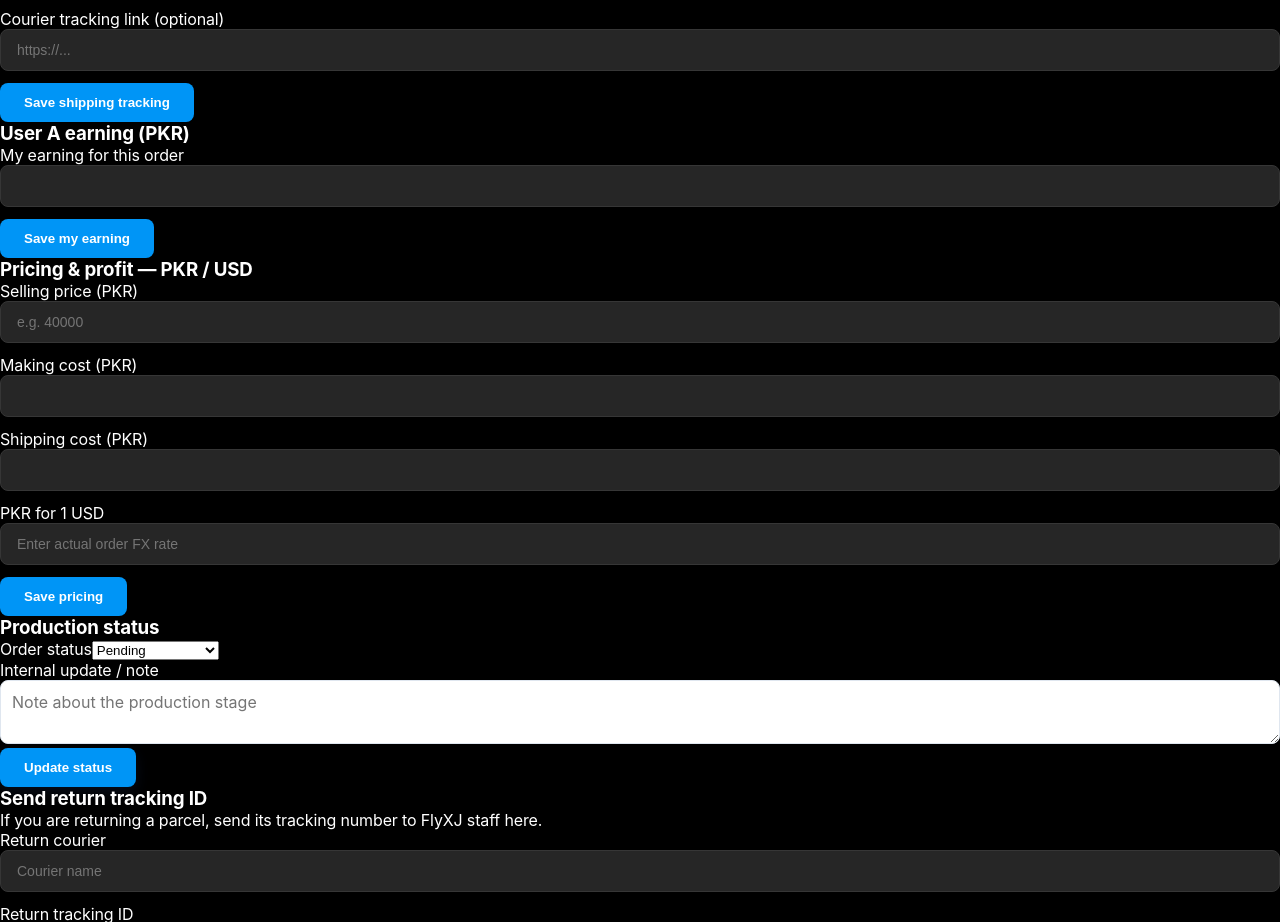
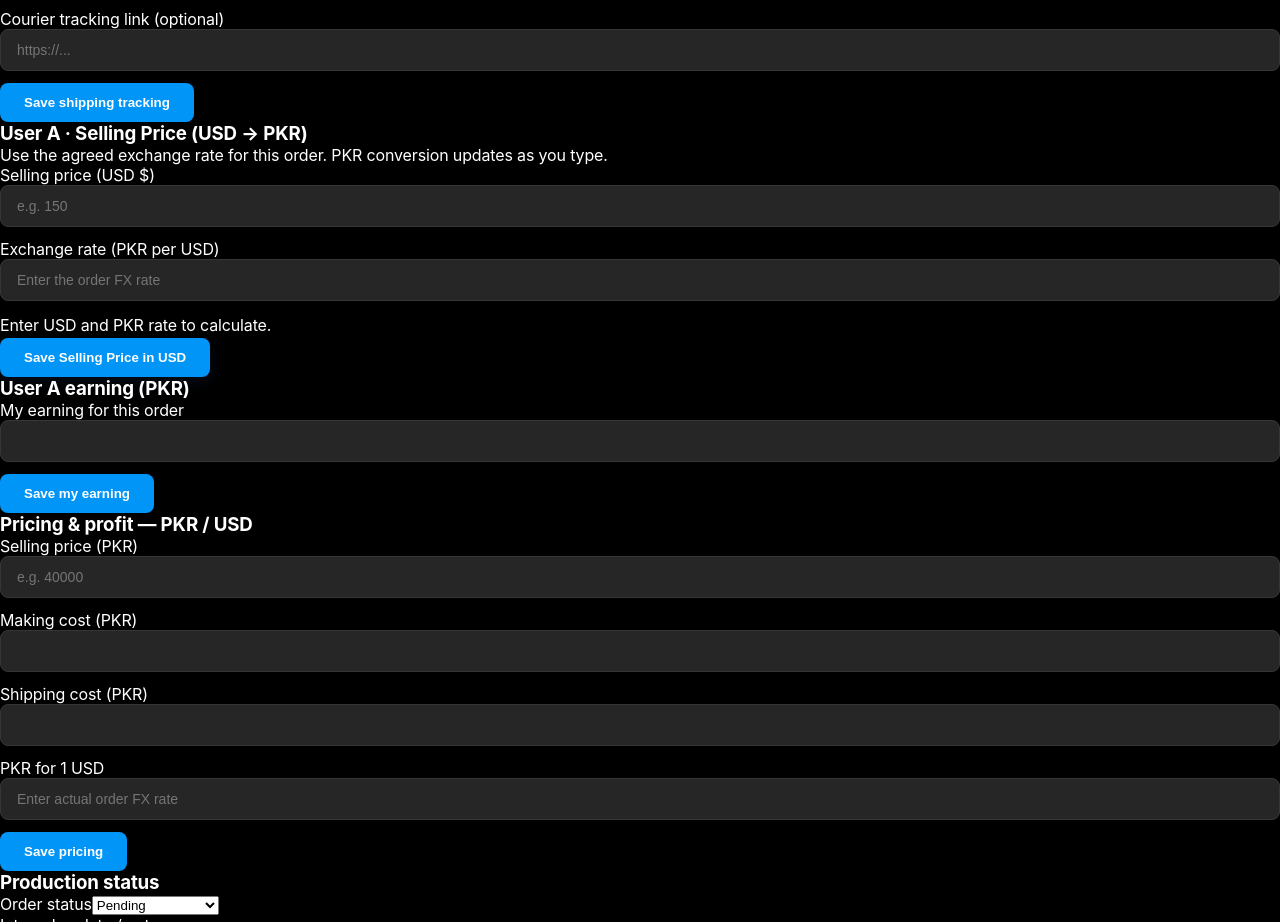
Before and after one commit to jamshedrajputt-debug/pro-chatting, a website: page flyxj-server/v3/index.html in a window 1280 px wide. Shown: the part 5588-6510 px from the top of the page. Drawn offline with Linux system fonts and the light colour scheme; files that its build step writes are made by us from their sources; no server answers.

Commit message:
Desktop dashboard: add User A selling-price USD entry, manual order FX and live PKR preview to all existing/new order details

```diff
--- a/flyxj-server/v3/index.html
+++ b/flyxj-server/v3/index.html
@@ -11,7 +11,7 @@
 <link rel="stylesheet" href="/assets/order-actions.css?v=edit-delete-wa-2">
 <link rel="stylesheet" href="/assets/v6-professional.css?v=flyxj-v6-20261123">
 <link rel="stylesheet" href="/assets/v8-experience.css?v=flyxj-v8-20261124">
-<script defer src="/assets/app.js?v=flyxj-v8-mobile-shipping-finance-20261124"></script>
+<script defer src="/assets/app.js?v=flyxj-usera-usd-20261124"></script>
 <script defer src="/assets/android-update.js?v=flyxj-v5-webview-fallback"></script>
 <script defer src="/assets/share-files.js?v=flyxj-android-v8-all-photos"></script>
 <script defer src="/assets/order-actions.js?v=manual-file-share-20261122"></script>
@@ -129,7 +129,19 @@
     <div class="detail-section"><h3>Finished dress gallery</h3><div class="photo-gallery" id="finishedGallery"></div><form class="staff-only hidden" id="finishedForm"><label>Upload completed dress photo (staff)</label><input type="file" id="finishedPhoto" accept="image/jpeg,image/png,image/webp" required><button type="submit" class="btn btn-soft">Upload photo</button></form></div>
     <div class="detail-section"><h3>Design approval</h3><div class="tracking-box" id="approvalInfo"></div><form class="staff-only hidden" id="requestApprovalForm"><textarea id="approvalRequestNote" rows="2" maxlength="1000" placeholder="Details to approve"></textarea><button type="submit" class="btn btn-soft">Request customer approval</button></form><form class="customer-only hidden" id="approvalDecisionForm"><textarea id="approvalDecisionNote" rows="2" maxlength="1000" placeholder="Optional approval comments"></textarea><div class="field-grid"><button type="button" class="btn btn-primary" id="approveDesign">✓ Approve design</button><button type="button" class="btn btn-soft" id="requestChanges">Request changes</button></div></form></div>
     <div class="detail-section"><h3>Shipping & tracking</h3><div id="shippingInfo" class="tracking-box"></div><form id="shippingForm" class="staff-only hidden"><div class="field-grid"><div class="field"><label>Courier</label><input id="shippingCourier" maxlength="100" placeholder="DHL / Royal Mail"></div><div class="field"><label>Tracking ID</label><input id="shippingId" maxlength="120" placeholder="Tracking number"></div><div class="field"><label>Pieces shipped</label><input id="shippingPieces" type="number" min="0" step="1" placeholder="0"></div></div><div class="field"><label>Courier tracking link (optional)</label><input type="url" id="shippingUrl" placeholder="https://..."></div><button class="btn btn-soft" type="submit">Save shipping tracking</button></form></div>
-    <div class="detail-section customer-only hidden" id="earningSection"><h3>User A earning (PKR)</h3><form id="earningForm"><div class="field"><label for="customerEarningEdit">My earning for this order</label><input type="number" min="0" max="1000000000" step="0.01" id="customerEarningEdit" required></div><button class="btn btn-soft" type="submit">Save my earning</button></form></div>
+    <div class="detail-section customer-only hidden" id="customerSellingSection">
+<h3>User A · Selling Price (USD → PKR)</h3>
+<p class="muted tiny">Use the agreed exchange rate for this order. PKR conversion updates as you type.</p>
+<form id="customerSellingForm">
+<div class="field-grid">
+<div class="field"><label for="customerSellingUsd">Selling price (USD $)</label><input type="number" min="0.01" max="10000000" step="0.01" id="customerSellingUsd" inputmode="decimal" required placeholder="e.g. 150"></div>
+<div class="field"><label for="customerSellingRate">Exchange rate (PKR per USD)</label><input type="number" min="0.0001" max="1000000" step="0.0001" id="customerSellingRate" inputmode="decimal" required placeholder="Enter the order FX rate"></div>
+</div>
+<div id="customerSellingPkr" class="tracking-box" aria-live="polite">Enter USD and PKR rate to calculate.</div>
+<button class="btn btn-primary" type="submit">Save Selling Price in USD</button>
+</form>
+</div>
+<div class="detail-section customer-only hidden" id="earningSection"><h3>User A earning (PKR)</h3><form id="earningForm"><div class="field"><label for="customerEarningEdit">My earning for this order</label><input type="number" min="0" max="1000000000" step="0.01" id="customerEarningEdit" required></div><button class="btn btn-soft" type="submit">Save my earning</button></form></div>
     <div class="detail-section"><h3>Pricing & profit — PKR / USD</h3><div id="detailFinanceView" class="tracking-box"></div>
       <form class="staff-only hidden" id="financeForm"><div class="field-grid"><div class="field"><label>Selling price (PKR)</label><input id="salePkr" type="number" min="0.01" step="0.01" placeholder="e.g. 40000" required></div><div class="field"><label>Making cost (PKR)</label><input id="makingPkr" type="number" min="0" step="0.01" required></div></div><div class="field-grid"><div class="field"><label>Shipping cost (PKR)</label><input id="shippingPkr" type="number" min="0" step="0.01" required></div><div class="field"><label>PKR for 1 USD</label><input id="usdRate" type="number" min="0.01" step="0.01" placeholder="Enter actual order FX rate" required></div></div><button type="submit" class="btn btn-soft">Save pricing</button></form></div>
     <div class="detail-section staff-only hidden" id="staffSection"><h3>Production status</h3><form id="statusForm"><div class="field"><label>Order status</label><select id="detailStatusSelect"><option value="pending">Pending</option><option value="awaiting_approval">Awaiting approval</option><option value="confirmed">Confirmed</option><option value="cutting">Cutting</option><option value="stitching">Stitching</option><option value="in_progress">In progress</option><option value="quality_check">Quality check</option><option value="shipped">Shipped</option><option value="delivered">Delivered</option><option value="completed">Completed</option><option value="cancelled">Cancelled</option></select></div><div class="field"><label>Internal update / note</label><textarea id="staffNote" rows="2" maxlength="1000" placeholder="Note about the production stage"></textarea></div><button type="submit" class="btn btn-primary">Update status</button></form></div>
```
